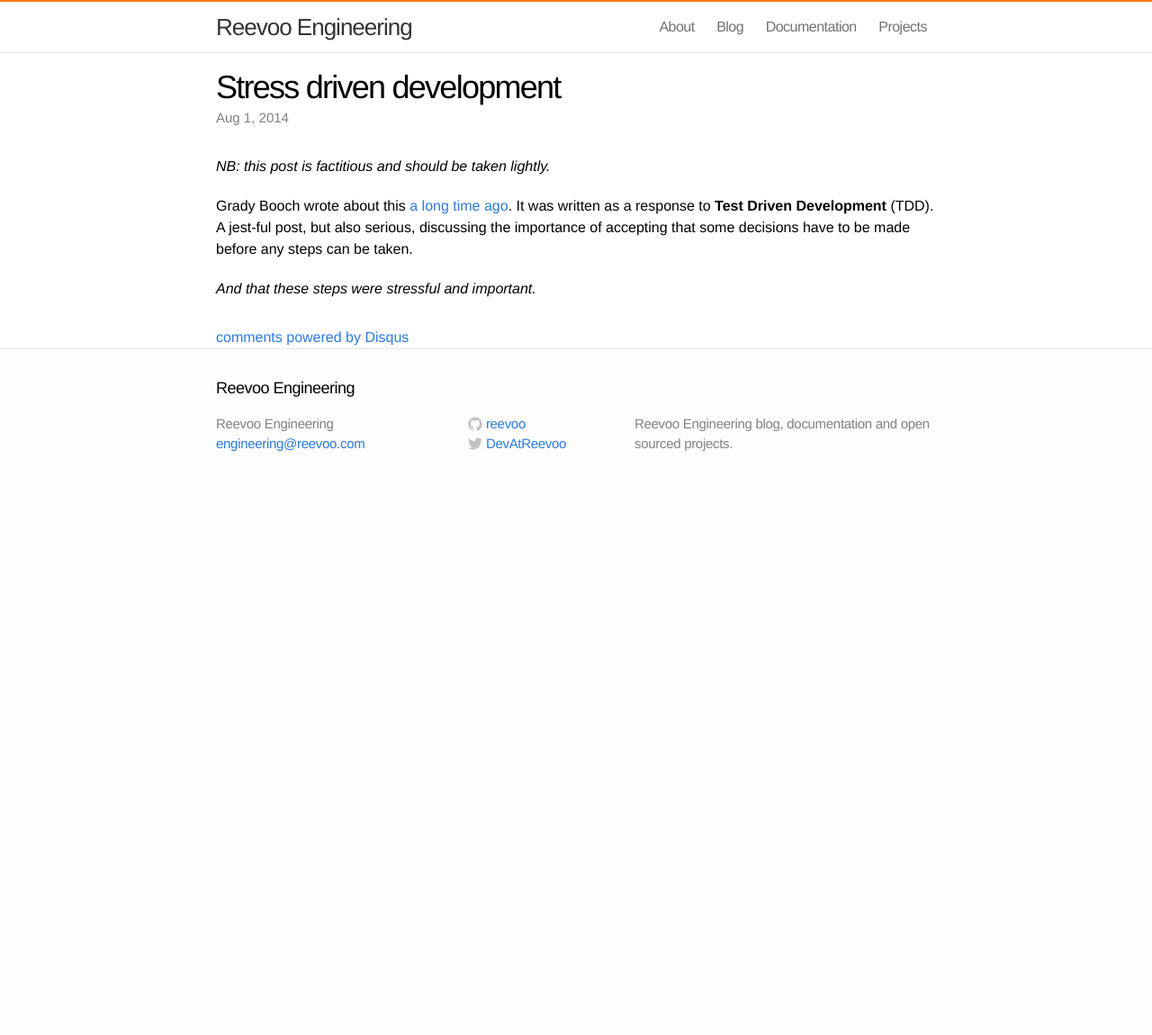
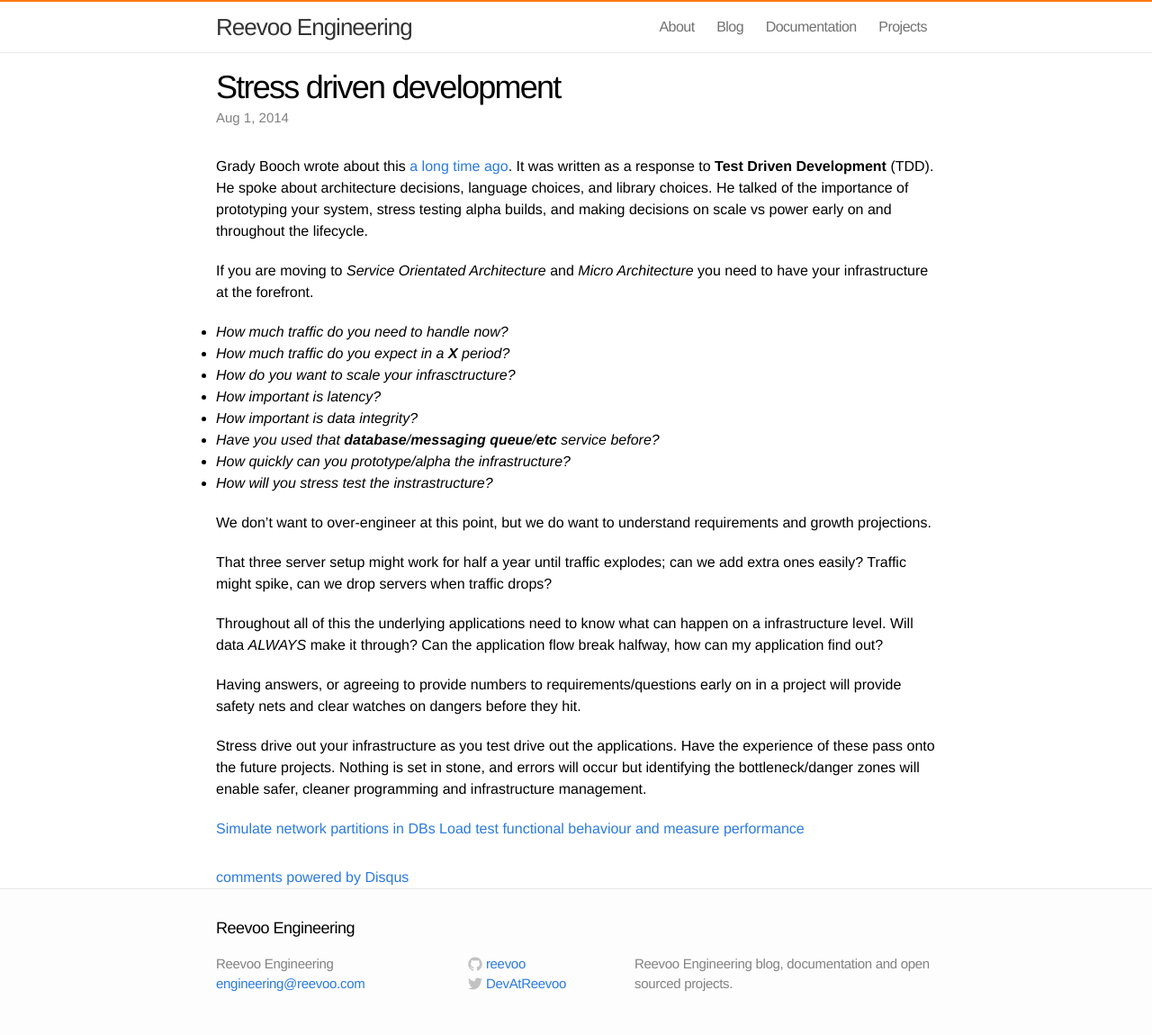
Before and after one commit to reevoo/reevoo.github.io, a Jekyll site: the page built from _posts/blog/2014-08-01-stress-driven-development.markdown, in a window 1280 px wide. Shown: the whole page at 90% size. Built offline with Jekyll 4.4.1, drawn with Linux system fonts in a browser that asks for light colours; comment, search, counter and statistics services are not loaded; before the commit the page ends 900 px from its top, so only the background shows below that.

Commit message:
First blog on stress driven development

```diff
--- a/_posts/blog/2014-08-01-stress-driven-development.markdown
+++ b/_posts/blog/2014-08-01-stress-driven-development.markdown
@@ -5,8 +5,28 @@ date:   2014-08-01 10:58:44
 categories: blog
 ---
 
-_NB: this post is factitious and should be taken lightly._
+Grady Booch wrote about this [a long time ago](http://web.archive.org/web/20050203010041/http://www.manamplified.org/archives/000203.html). It was written as a response to __Test Driven Development__ (TDD). He spoke about architecture decisions, language choices, and library choices. He talked of the importance of prototyping your system, stress testing alpha builds, and making decisions on scale vs power early on and throughout the lifecycle.
 
-Grady Booch wrote about this [a long time ago](http://web.archive.org/web/20050203010041/http://www.manamplified.org/archives/000203.html). It was written as a response to __Test Driven Development__ (TDD). A jest-ful post, but also serious, discussing the importance of accepting that some decisions have to be made before any steps can be taken.
+If you are moving to _Service Orientated Architecture_ and _Micro Architecture_ you need to have your infrastructure at the forefront.
 
-_And that these steps were stressful and important._
+ - _How much traffic do you need to handle now?_
+ - _How much traffic do you expect in a __X__ period?_
+ - _How do you want to scale your infrasctructure?_
+ - _How important is latency?_
+ - _How important is data integrity?_
+ - _Have you used that __database__/__messaging queue__/__etc__ service before?_
+ - _How quickly can you prototype/alpha the infrastructure?_
+ - _How will you stress test the instrastructure?_
+
+We don't want to over-engineer at this point, but we do want to understand requirements and growth projections.
+
+That three server setup might work for half a year until traffic explodes; can we add extra ones easily? Traffic might spike, can we drop servers when traffic drops?
+
+Throughout all of this the underlying applications need to know what can happen on a infrastructure level. Will data _ALWAYS_ make it through? Can the application flow break halfway, how can my application find out?
+
+Having answers, or agreeing to provide numbers to requirements/questions early on in a project will provide safety nets and clear watches on dangers before they hit.
+
+Stress drive out your infrastructure as you test drive out the applications. Have the experience of these pass onto the future projects. Nothing is set in stone, and errors will occur but identifying the bottleneck/danger zones will enable safer, cleaner programming and infrastructure management.
+
+[Simulate network partitions in DBs](https://github.com/aphyr/jepsen)
+[Load test functional behaviour and measure performance](http://jmeter.apache.org/)
```
